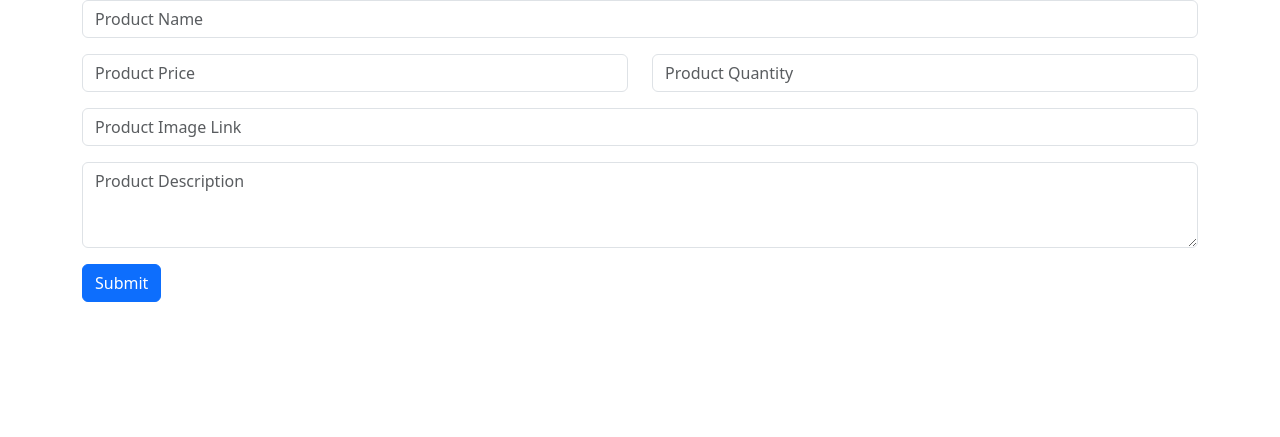
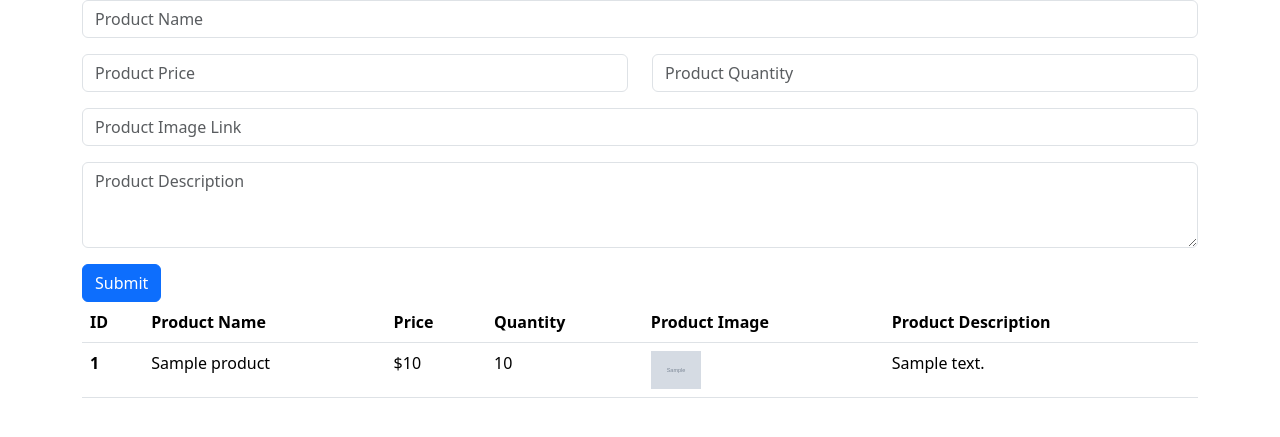
Before and after one commit to Zwill1/PHP-PRODUCT-UPLOAD, a PHP site: page / in a window 1280 px wide. Shown: the top 437 px of the page. Run offline with PHP 8.4, Linux system fonts and the light colour scheme; tables that the repository leaves empty or names only in its code hold one stand-in row (values such as "Sample post"); grey boxes marked "Sample" are stand-in pictures.

Commit message:
displaying current rows of data on home page

```diff
--- a/index.php
+++ b/index.php
@@ -1,3 +1,4 @@
+<?php include "db/dbcon.php" ?>
 <!DOCTYPE html>
 <html lang="en">
 <head>
@@ -34,6 +35,51 @@
             </div>
             <button type="submit" class="btn btn-primary">Submit</button>
         </form>
+
+
+        <!-- Displaying the data in a row on home page -->
+        <section>
+        <table class="table">
+        <thead>
+            <tr>
+            <th scope="col">ID</th>
+            <th scope="col">Product Name</th>
+            <th scope="col">Price</th>
+            <th scope="col">Quantity</th>
+            <th scope="col">Product Image</th>
+            <th scope="col">Product Description</th>
+            </tr>
+        </thead>
+        <tbody>
+            <?php
+
+            $query = "SELECT * FROM products";
+
+            $result = mysqli_query($connection, $query);
+
+            if(!$result){
+                die("Query failed" . mysqli_error($connection));
+            }
+            else {
+                // print_r($result);
+                while($row = mysqli_fetch_assoc($result)){
+                    ?>
+                    <tr>
+                        <th scope="row"><?php echo $row['prodid']; ?></th>
+                        <td><?php echo $row['prodname']; ?></td>
+                        <td>$<?php echo $row['prodprice']; ?></td>
+                        <td><?php echo $row['prodquantity']; ?></td>
+                        <td><img src="<?php echo $row['prodimage']; ?>" style="width: 50px;" /></td>
+                        <td><?php echo $row['proddescription']; ?></td>
+                    </tr>
+                    <?php
+                }
+            }
+            ?>
+        </tbody>
+        </table>
+        </section>
     </div>
+
 </body>
 </html>
```
Also changed, not shown: README.md.
